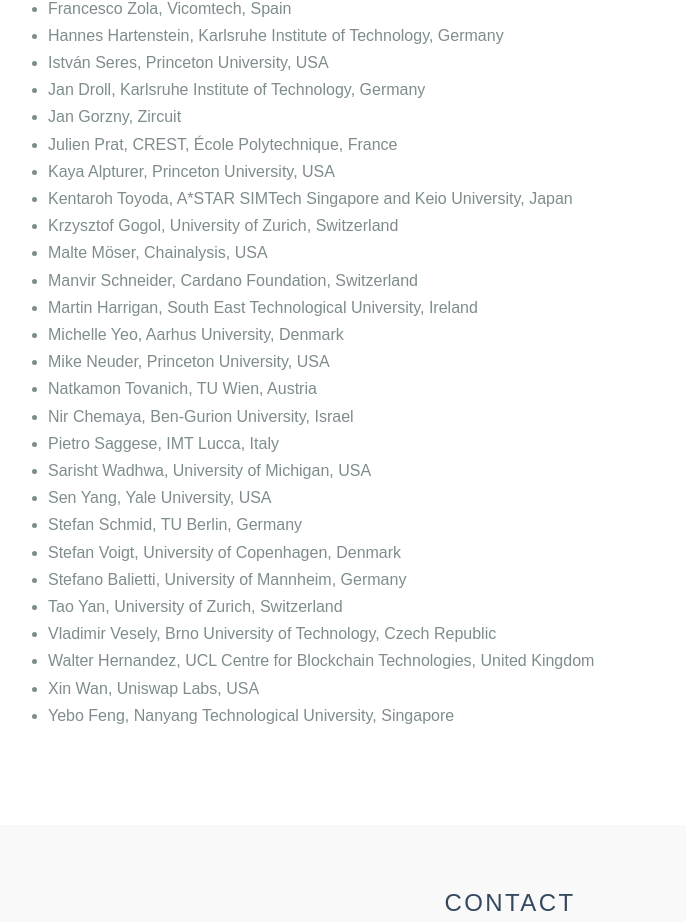
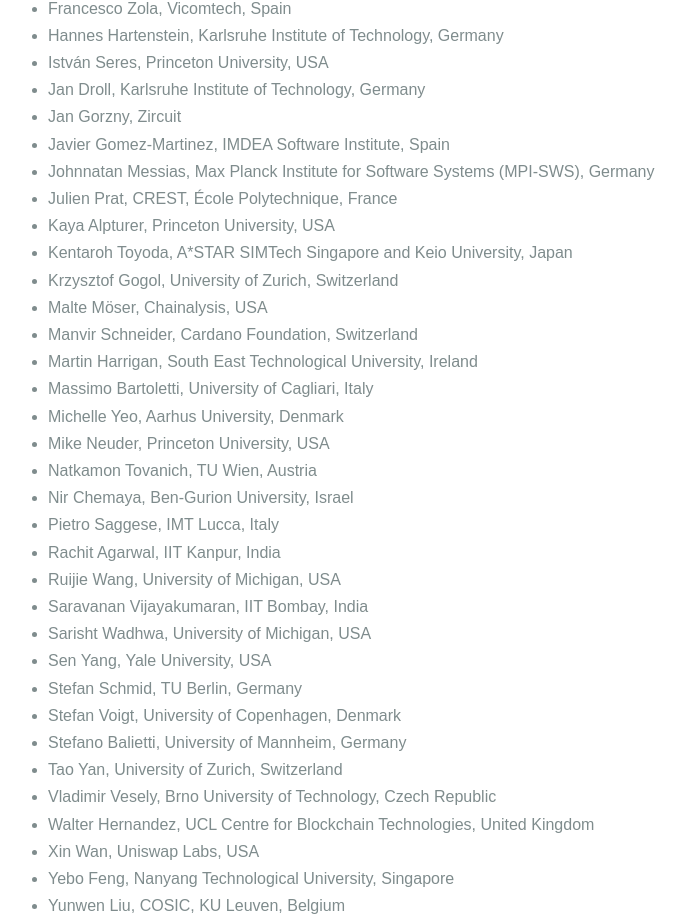
Before and after one commit to caaworkshop/caaworkshop.github.io, a plain HTML site: page 2027/index.html in a window 1280 px wide. Shown: the part 5033-5955 px from the top of the page, without its empty margins (130-816 px from the left). Drawn offline with nearby package versions, Linux system fonts and the light colour scheme.

Commit message:
Add seven newly confirmed CAAW 2027 Program Committee members

```diff
--- a/2027/index.html
+++ b/2027/index.html
@@ -365,6 +365,8 @@
             <li>István Seres, Princeton University, USA</li>
             <li>Jan Droll, Karlsruhe Institute of Technology, Germany</li>
             <li>Jan Gorzny, Zircuit</li>
+            <li>Javier Gomez-Martinez, IMDEA Software Institute, Spain</li>
+            <li>Johnnatan Messias, Max Planck Institute for Software Systems (MPI-SWS), Germany</li>
             <li>Julien Prat, CREST, École Polytechnique, France</li>
             <li>Kaya Alpturer, Princeton University, USA</li>
             <li>Kentaroh Toyoda, A*STAR SIMTech Singapore and Keio University, Japan</li>
@@ -372,11 +374,15 @@
             <li>Malte Möser, Chainalysis, USA</li>
             <li>Manvir Schneider, Cardano Foundation, Switzerland</li>
             <li>Martin Harrigan, South East Technological University, Ireland</li>
+            <li>Massimo Bartoletti, University of Cagliari, Italy</li>
             <li>Michelle Yeo, Aarhus University, Denmark</li>
             <li>Mike Neuder, Princeton University, USA</li>
             <li>Natkamon Tovanich, TU Wien, Austria</li>
             <li>Nir Chemaya, Ben-Gurion University, Israel</li>
             <li>Pietro Saggese, IMT Lucca, Italy</li>
+            <li>Rachit Agarwal, IIT Kanpur, India</li>
+            <li>Ruijie Wang, University of Michigan, USA</li>
+            <li>Saravanan Vijayakumaran, IIT Bombay, India</li>
             <li>Sarisht Wadhwa, University of Michigan, USA</li>
             <li>Sen Yang, Yale University, USA</li>
             <li>Stefan Schmid, TU Berlin, Germany</li>
@@ -387,6 +393,7 @@
             <li>Walter Hernandez, UCL Centre for Blockchain Technologies, United Kingdom</li>
             <li>Xin Wan, Uniswap Labs, USA</li>
             <li>Yebo Feng, Nanyang Technological University, Singapore</li>
+            <li>Yunwen Liu, COSIC, KU Leuven, Belgium</li>
           </ul>
         </div>
       </div>
```
